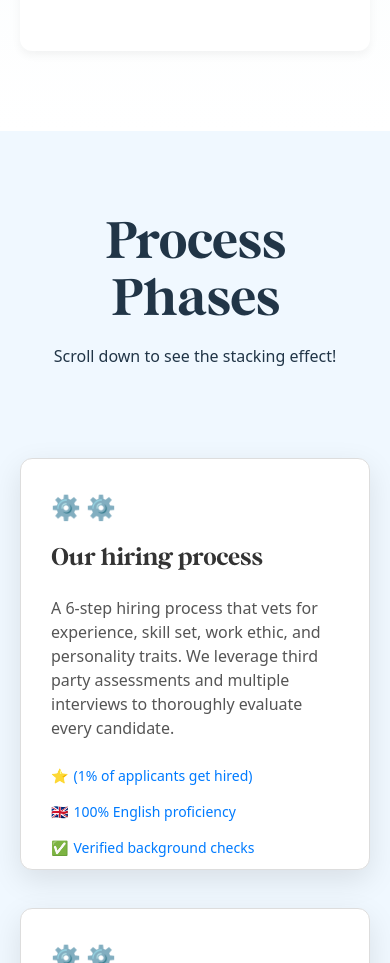
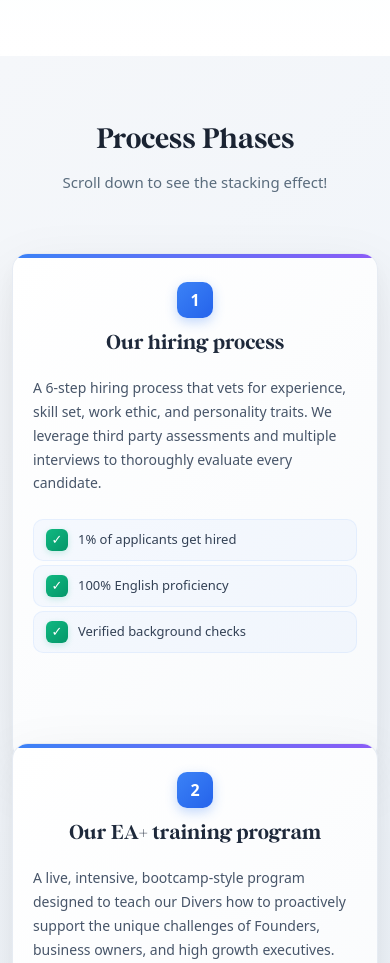
Before and after one commit to IsuruLakmal2000/talentphiere, a React (Vite) app: page /how-we-hire in a window 390 px wide. Shown: the part 1820-2783 px from the top of the page. Built offline with nearby package versions, Linux system fonts and the light colour scheme.

Commit message:
procfess phase ui enhance

```diff
--- a/src/screens/HowWeHire/Process/HireProcess.css
+++ b/src/screens/HowWeHire/Process/HireProcess.css
@@ -2,19 +2,26 @@
 
 /* --- General Section Styling --- */
 .process-cards-section {
-  padding: 50px 20px;
-  background-color: #f0f8ff; /* Light background */
+  padding: 80px 20px 50px;
+  background: linear-gradient(135deg, #f5f7fa 0%, #e8f0f9 100%);
   height: 2000px; /* Ensure enough height for scrolling effect */
 }
 
-h1 {
+.process-cards-section h1 {
   text-align: center;
-  margin-bottom: 5px;
+  margin-bottom: 10px;
+  font-size: 42px;
+  font-weight: 700;
+  color: #1a2332;
+  letter-spacing: -0.5px;
 }
 
-p {
+.process-cards-section > p {
   text-align: center;
-  margin-bottom: 40px;
+  margin-bottom: 60px;
+  font-size: 18px;
+  color: #5a6c7d;
+  font-weight: 400;
 }
 
 /* --- Sticky Container --- */
@@ -63,56 +70,229 @@ p {
 /* --- Process Card Styling (The actual content) --- */
 .process-card {
   height: 100%;
-  padding: 30px;
-  border-radius: 12px;
-  background-color: white;
-  box-shadow: 0 10px 30px rgba(0, 0, 0, 0.1);
-  border: 1px solid #ddd;
+  padding: 20px;
+  border-radius: 20px;
+  background: linear-gradient(135deg, #ffffff 0%, #f8fafc 100%);
+  box-shadow: 0 20px 60px rgba(0, 0, 0, 0.08), 0 8px 24px rgba(0, 0, 0, 0.04);
+  border: 1px solid rgba(226, 232, 240, 0.8);
+  transition: all 0.3s ease;
+  position: relative;
+  overflow: hidden;
 }
 
-/* --- Header & Features Styling --- */
-.icon-header {
-  display: flex;
-  margin-bottom: 15px;
+.process-card::before {
+  content: '';
+  position: absolute;
+  top: 0;
+  left: 0;
+  right: 0;
+  height: 4px;
+  background: linear-gradient(90deg, #3b82f6 0%, #8b5cf6 100%);
+  border-radius: 20px 20px 0 0;
 }
 
-.gear-icon {
-  font-size: 24px;
-  margin-right: 5px;
-  color: #007bff; /* A blue color for the gears */
+/* --- Card Header Styling --- */
+.card-header {
+  display: flex;
+  align-items: center;
+  gap: 16px;
+  margin-bottom: 20px;
 }
 
-.process-card h2 {
-  font-size: 24px;
-  color: #333;
-  margin-top: 0;
+.step-number-badge {
+  min-width: 48px;
+  height: 48px;
+  display: flex;
+  align-items: center;
+  justify-content: center;
+  background: linear-gradient(135deg, #3b82f6 0%, #2563eb 100%);
+  color: white;
+  font-size: 20px;
+  font-weight: 700;
+  border-radius: 12px;
+  box-shadow: 0 4px 12px rgba(59, 130, 246, 0.3);
 }
 
-.process-card p {
-  font-size: 16px;
-  color: #555;
-  margin-bottom: 25px;
-  text-align: left;
+.card-title {
+  font-size: 26px;
+  color: #1e293b;
+  margin: 0;
+  font-weight: 700;
+  line-height: 1.3;
+  letter-spacing: -0.3px;
 }
 
-.features {
-  display: flex;
-  flex-wrap: wrap;
-  gap: 15px;
+.card-description {
+  font-size: 16px;
+  color: #475569;
+  margin-bottom: 28px;
+  text-align: left;
+  line-height: 1.7;
+  font-weight: 400;
 }
 
-.feature {
+/* --- Features List Styling --- */
+.features-list {
+  display: flex;
+  flex-direction: column;
+  gap: 4px;
+}
+
+.feature-item {
   display: flex;
   align-items: center;
-  font-size: 14px;
-  color: #007bff;
+  gap: 12px;
+  padding: 12px 16px;
+  background: rgba(59, 130, 246, 0.04);
+  border-radius: 10px;
+  border: 1px solid rgba(59, 130, 246, 0.08);
+  transition: all 0.2s ease;
 }
 
-.feature-icon {
-  margin-right: 5px;
+.feature-item:hover {
+  background: rgba(59, 130, 246, 0.08);
+  border-color: rgba(59, 130, 246, 0.15);
+  transform: translateX(4px);
+}
+
+.feature-checkmark {
+  display: flex;
+  align-items: center;
+  justify-content: center;
+  min-width: 24px;
+  height: 24px;
+  background: linear-gradient(135deg, #10b981 0%, #059669 100%);
+  color: white;
+  font-size: 14px;
+  font-weight: 700;
+  border-radius: 6px;
+  box-shadow: 0 2px 6px rgba(16, 185, 129, 0.2);
+}
+
+.feature-text {
+  font-size: 15px;
+  color: #334155;
+  font-weight: 500;
+  line-height: 1.5;
 }
 
 /* --- Spacer for Scrollable Area --- */
 .scroll-spacer {
   height: 100vh; /* Ensures there is space below the effect area to scroll back up */
 }
+
+/* --- Responsive Design --- */
+@media (max-width: 768px) {
+  .process-cards-section {
+    padding: 60px 16px 40px;
+  }
+
+  .process-cards-section h1 {
+    font-size: 32px;
+  }
+
+  .process-cards-section > p {
+    font-size: 16px;
+    margin-bottom: 40px;
+  }
+
+  .sticky-container {
+    max-width: 100%;
+  }
+
+  .sticky-card-wrapper {
+    height: 400px;
+    padding: 30px 0;
+  }
+
+  .process-card {
+    padding: 32px 24px;
+    border-radius: 16px;
+  }
+
+  .card-header {
+    gap: 12px;
+  }
+
+  .step-number-badge {
+    min-width: 40px;
+    height: 40px;
+    font-size: 18px;
+    border-radius: 10px;
+  }
+
+  .card-title {
+    font-size: 22px;
+  }
+
+  .card-description {
+    font-size: 15px;
+    margin-bottom: 24px;
+  }
+
+  .feature-item {
+    padding: 10px 14px;
+    gap: 10px;
+  }
+
+  .feature-checkmark {
+    min-width: 22px;
+    height: 22px;
+    font-size: 13px;
+  }
+
+  .feature-text {
+    font-size: 14px;
+  }
+}
+
+@media (max-width: 480px) {
+  .process-cards-section {
+    padding: 50px 12px 30px;
+  }
+
+  .process-cards-section h1 {
+    font-size: 28px;
+  }
+
+  .process-cards-section > p {
+    font-size: 15px;
+  }
+
+  .sticky-card-wrapper {
+    height: 450px;
+    padding: 20px 0;
+  }
+
+  .process-card {
+    padding: 28px 20px;
+  }
+
+  .card-header {
+    flex-direction: column;
+    align-items: flex-start;
+    gap: 12px;
+  }
+
+  .step-number-badge {
+    min-width: 36px;
+    height: 36px;
+    font-size: 16px;
+  }
+
+  .card-title {
+    font-size: 20px;
+  }
+
+  .card-description {
+    font-size: 14px;
+  }
+
+  .feature-item {
+    padding: 9px 12px;
+  }
+
+  .feature-text {
+    font-size: 13px;
+  }
+}
--- a/src/screens/HowWeHire/Process/HireProcess.tsx
+++ b/src/screens/HowWeHire/Process/HireProcess.tsx
@@ -19,9 +19,9 @@ const processData: ProcessCard[] = [
     description:
       'A 6-step hiring process that vets for experience, skill set, work ethic, and personality traits. We leverage third party assessments and multiple interviews to thoroughly evaluate every candidate.',
     features: [
-      { icon: '⭐', text: '(1% of applicants get hired)' },
-      { icon: '🇬🇧', text: '100% English proficiency' },
-      { icon: '✅', text: 'Verified background checks' },
+      { icon: '✓', text: '1% of applicants get hired' },
+      { icon: '✓', text: '100% English proficiency' },
+      { icon: '✓', text: 'Verified background checks' },
     ],
   },
   {
@@ -30,20 +30,20 @@ const processData: ProcessCard[] = [
     description:
       'A live, intensive, bootcamp-style program designed to teach our Divers how to proactively support the unique challenges of Founders, business owners, and high growth executives.',
     features: [
-      { icon: '📚', text: 'Taught by world class EAs' },
-      { icon: '📘', text: 'Covers all best practices' },
-      { icon: '🧑‍🎓', text: 'Post-graduation coaching' },
+      { icon: '✓', text: 'Taught by world class EAs' },
+      { icon: '✓', text: 'Covers all best practices' },
+      { icon: '✓', text: 'Post-graduation coaching' },
     ],
   },
   {
     id: 3,
     title: 'Our matching process',
     description:
-      'We deep dive into your current needs and understand your working style and preferences - then we hand select the Diver we feel will be your best partner. 🤝',
+      'We deep dive into your current needs and understand your working style and preferences - then we hand select the Diver we feel will be your best partner.',
     features: [
-      { icon: '⏱️', text: '2-week turnaround' },
-      { icon: '✏️', text: 'Profile review & optional interview' },
-      { icon: '🔄', text: 'Complementary rematching' },
+      { icon: '✓', text: '2-week turnaround' },
+      { icon: '✓', text: 'Profile review & optional interview' },
+      { icon: '✓', text: 'Complementary rematching' },
     ],
   },
   {
@@ -52,9 +52,9 @@ const processData: ProcessCard[] = [
     description:
       'We invest heavily in our Divers through ongoing coaching, learning and development, and support through our community of Divers — so no one ever dives alone.',
     features: [
-      { icon: '👤', text: 'Full-time dedicated coaches' },
-      { icon: '🛠️', text: 'Learning and development' },
-      { icon: '👥', text: '300+ Divers strong' },
+      { icon: '✓', text: 'Full-time dedicated coaches' },
+      { icon: '✓', text: 'Learning and development' },
+      { icon: '✓', text: '300+ Divers strong' },
     ],
   },
 ];
@@ -85,19 +85,17 @@ const Card: React.FC<{ card: ProcessCard; isStacked: boolean; stackIndex: number
       data-id={card.id}
     >
       <div className="process-card">
-        <div className="icon-header">
-          {/* Simple gear icon representation */}
-          <div className="gear-icon">⚙️</div>
-          <div className="gear-icon">⚙️</div>
+        <div className="card-header">
+          <div className="step-number-badge">{card.id}</div>
+          <h2 className="card-title">{card.title}</h2>
         </div>
-        <h2>{card.title}</h2>
-        <p>{card.description}</p>
-        <div className="features">
+        <p className="card-description">{card.description}</p>
+        <div className="features-list">
           {card.features.map((feature, index) => (
-            <span key={index} className="feature">
-              <span className="feature-icon">{feature.icon}</span>
-              {feature.text}
-            </span>
+            <div key={index} className="feature-item">
+              <span className="feature-checkmark">{feature.icon}</span>
+              <span className="feature-text">{feature.text}</span>
+            </div>
           ))}
         </div>
       </div>
```
